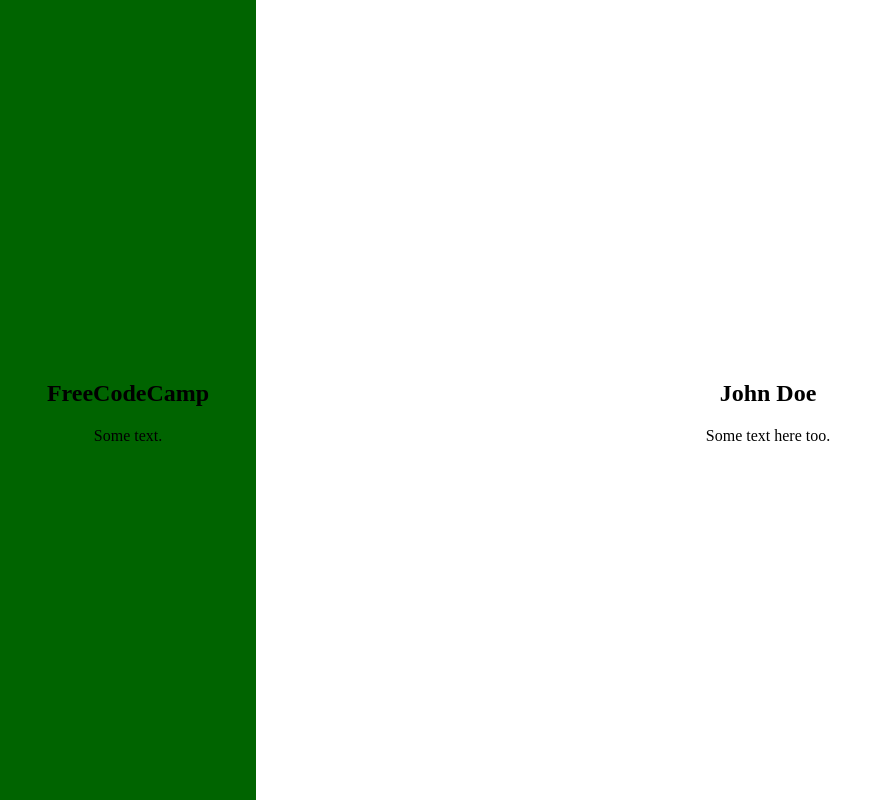
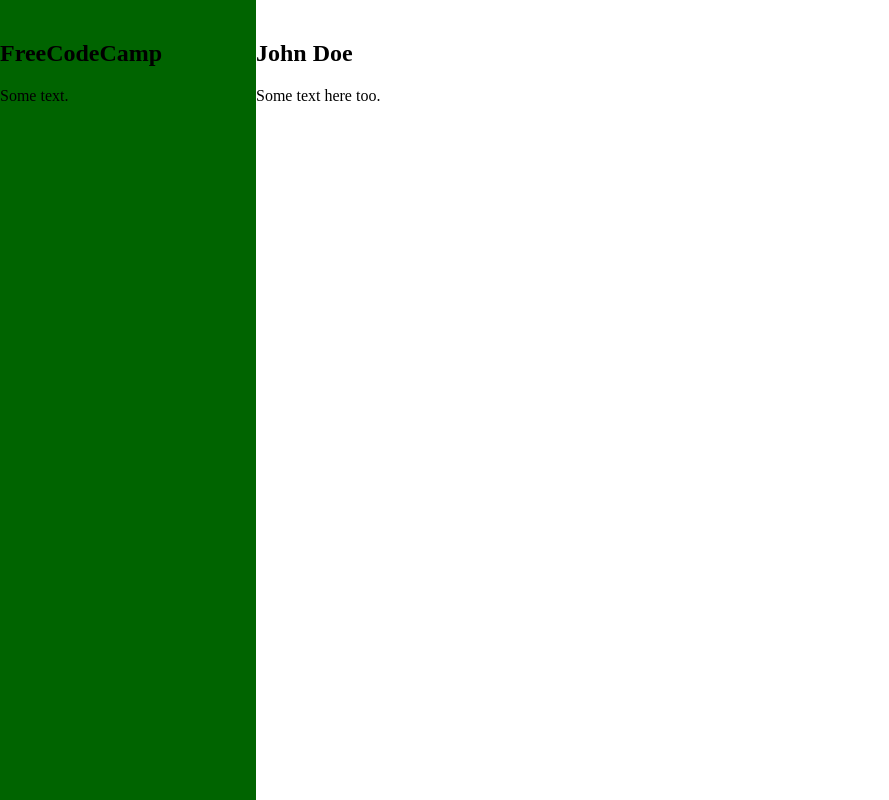
Before and after one commit to dasalgadob/freeCodeCamp, a plain HTML site: page index.html in a window 1280 px wide. Shown: the whole page, without its empty margins (0-889 px from the left). Drawn offline with Linux system fonts and the light colour scheme.

Commit message:
Update application.css

```diff
--- a/application.css
+++ b/application.css
@@ -31,10 +31,3 @@
 }
 
 /* If you want the content centered horizontally and vertically */
-.centered {
-  position: absolute;
-  top: 50%;
-  left: 50%;
-  transform: translate(-50%, -50%);
-  text-align: center;
-}
```
